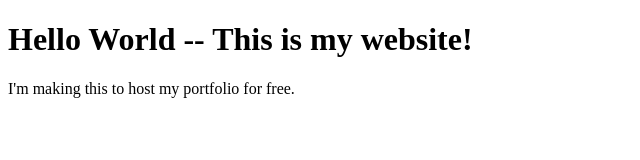
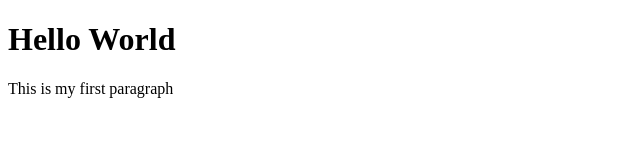
Before and after one commit to PhucTran37/phuctran37, a plain HTML site: page index.html in a window 1280 px wide. Shown: the whole page, without its empty margins (0-640 px from the left). Drawn offline with Linux system fonts and the light colour scheme.

Commit message:
Update index.html

```diff
--- a/index.html
+++ b/index.html
@@ -1,11 +1,7 @@
-<!DOCTYPE html>
+<!doctype html>
 <html>
-  <head>
-    <meta charset="utf-8">
-    <title>(Phuc Tran)</title>
-  </head>
-  <body>
-    <h1>Hello World -- This is my website!</h1>
-    <p>I'm making this to host my portfolio for free.</p>
-  </body>
+<body>
+  <h1>Hello World</h1>
+  <p>This is my first paragraph</p>
+</body>
 </html>
```
